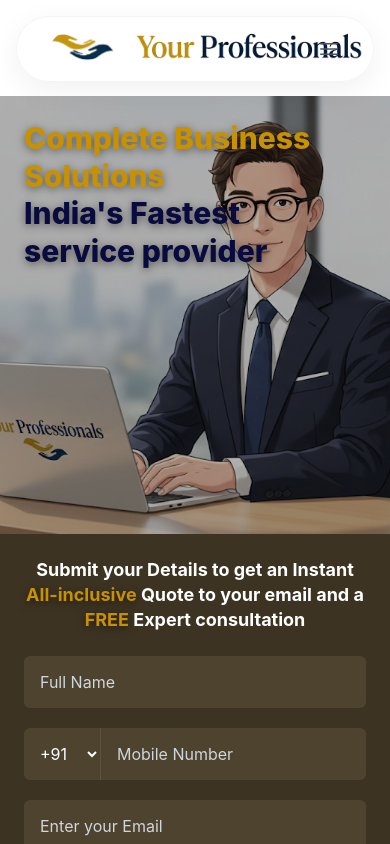
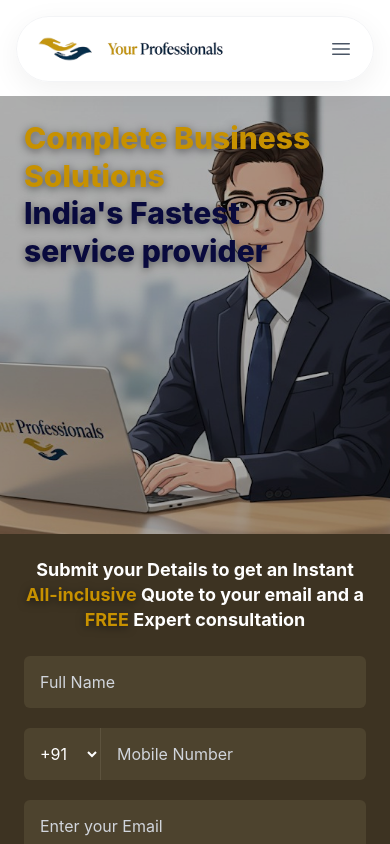
Before and after one commit to Vatsal-Shingala-1011/Your-Professionals-website, a React (Vite) app: page / in a window 390 px wide. Shown: the top 844 px of the page. Built offline with nearby package versions, Linux system fonts and the light colour scheme.

Commit message:
fix 3 dots alignment

```diff
--- a/src/components/layout/Header.tsx
+++ b/src/components/layout/Header.tsx
@@ -194,12 +194,12 @@ export default function Header() {
     return (
         <header className="fixed top-4 left-4 right-4 md:left-8 md:right-8 lg:left-1/2 lg:-translate-x-1/2 lg:w-full lg:max-w-7xl z-50 rounded-full transition-all duration-300 bg-white/95 backdrop-blur-md border border-gray-100 shadow-[0_8px_30px_rgb(0,0,0,0.06)]">
             {/* Main Navigation */}
-            <div className="px-6 py-3 flex justify-between items-center h-16 relative">
+            <div className="px-3 md:px-6 py-3 flex justify-between items-center h-16 relative gap-2">
                 {/* Logo */}
-                <Link to="/" className={`flex items-center gap-3 font-bold text-xl transition-opacity duration-300 text-[#090a3d] ${isSearchOpen ? 'opacity-0 md:opacity-100' : 'opacity-100'}`}>
+                <Link to="/" className={`flex items-center gap-2 md:gap-3 font-bold text-xl transition-opacity duration-300 text-[#090a3d] shrink min-w-0 ${isSearchOpen ? 'opacity-0 md:opacity-100' : 'opacity-100'}`}>
                     {/* <img src={logo} alt="Your Professionals Logo" className="h-8 md:h-10 object-contain -mt-1 transition-all duration-300" /> */}
-                    <img src={image_logo} alt="Your Professionals Logo" className="h-8 md:h-10 object-contain -mt-1 transition-all duration-300" />
-                    <img src={text_logo} alt="Your Professionals Logo" className="h-8 md:h-10 object-contain -mt-1 transition-all duration-300" />
+                    <img src={image_logo} alt="Your Professionals Logo" className="h-7 md:h-10 w-auto object-contain transition-all duration-300 shrink-0" />
+                    <img src={text_logo} alt="Your Professionals" className="h-5 md:h-10 w-auto object-contain transition-all duration-300 max-w-[120px] md:max-w-none" />
                     {/* <span className="hidden sm:block">Your Professionals</span> */}
                 </Link>
 
```
